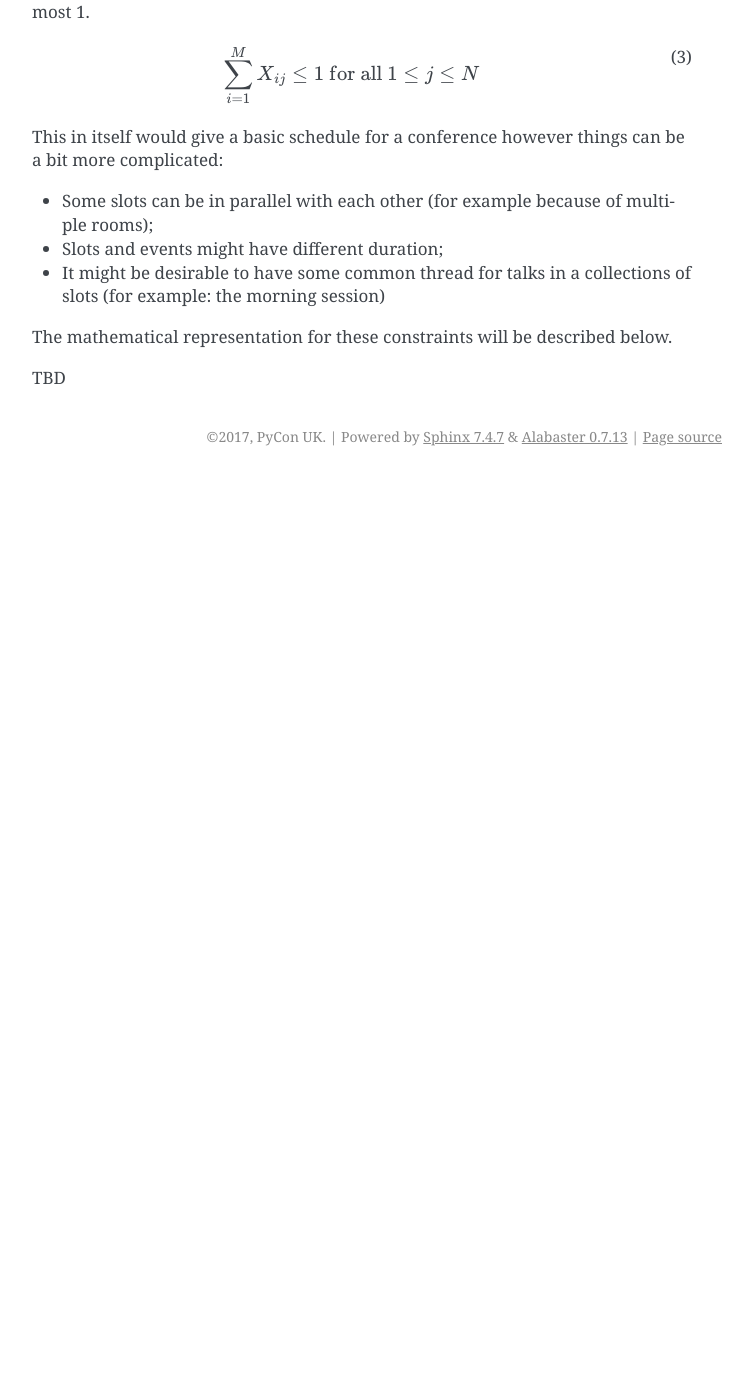
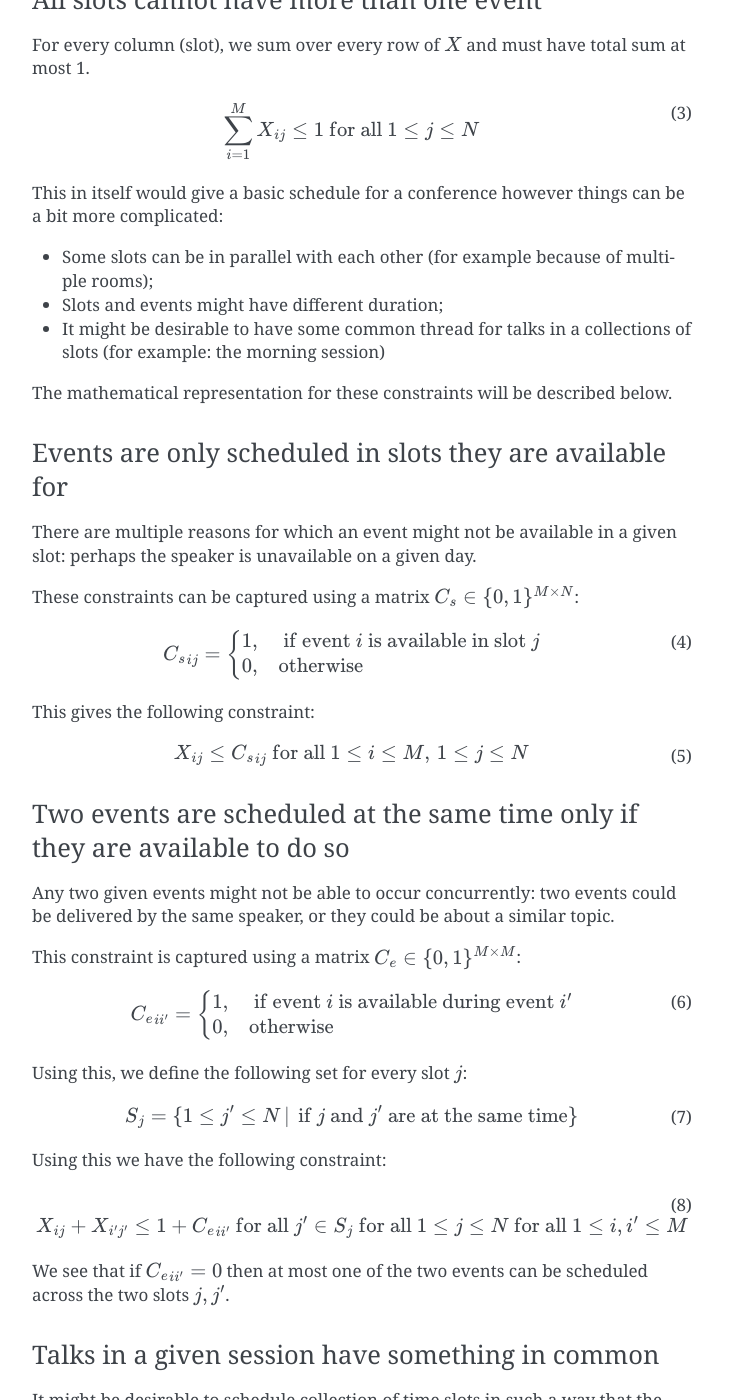
Before and after one commit to PyconUK/ConferenceScheduler, a Sphinx documentation site: the page built from docs/background/mathematical_model.rst, in a window 1280 px wide and 1400 px high, scrolled down 685 px. Shown: the whole window, without its empty margins (388-1140 px from the left). Built offline with Sphinx 7.4.7, drawn with Linux system fonts in a browser that asks for light colours; before the commit the page ends 1161 px from its top, so only the background shows below that; some of the changed text lies outside the part shown.

Commit message:
All constraints written in math formulation.

```diff
--- a/docs/background/mathematical_model.rst
+++ b/docs/background/mathematical_model.rst
@@ -1,5 +1,6 @@
 Mathematical model
 ==================
+
 
 The scheduler work by solving a well understood mathematical problem called an
 integer linear program.
@@ -19,6 +20,9 @@ the schedule is mathematically represented by a binary matrix :math:`X\in\{0,
 
 From that we can build up various constraints on what is a valid schedule.
 
+The constraints
++++++++++++++++
+
 
 All events must be scheduled
 ----------------------------
@@ -27,7 +31,7 @@ For every row (event), we sum over every column of :math:`X` and must have total
 sum 1.
 
 .. math::
-   :label: all_events_scheduled
+   :label: all_events_scheduled_constraint
 
    \sum_{j=1}^{N} X_{ij} = 1\text{ for all }1\leq i\leq M
 
@@ -39,7 +43,7 @@ For every column (slot), we sum over every row of :math:`X` and must have total
 sum at most 1.
 
 .. math::
-   :label: all_slots_at_most_1_event
+   :label: all_slots_at_most_1_event_constraint
 
    \sum_{i=1}^{M} X_{ij} \leq 1\text{ for all }1\leq j\leq N
 
@@ -55,4 +59,107 @@ be a bit more complicated:
 
 The mathematical representation for these constraints will be described below.
 
-TBD
+Events are only scheduled in slots they are available for
+---------------------------------------------------------
+
+There are multiple reasons for which an event might not be available in a given
+slot: perhaps the speaker is unavailable on a given day.
+
+These constraints can be captured using a matrix :math:`C_s\in\{0, 1\}^{M\times
+N}`:
+
+.. math::
+   :label: slot_constraint_matrix
+
+   {C_{s}}_{ij} =
+   \begin{cases}
+       1,&\text{ if event }i\text{ is available in slot }j\\
+       0,&\text{otherwise}
+   \end{cases}
+
+This gives the following constraint:
+
+.. math::
+   :label: slot_constraint
+
+    X_{ij} \leq {C_{s}}_{ij}\text{ for all }1\leq i\leq M,\,1\leq j\leq N
+
+Two events are scheduled at the same time only if they are available to do so
+-----------------------------------------------------------------------------
+
+Any two given events might not be able to occur concurrently: two events could
+be delivered by the same speaker, or they could be about a similar topic.
+
+This constraint is captured using a matrix :math:`C_{e}\in\{0, 1\}^{M\times M}`:
+
+.. math::
+   :label: event_constraint_matrix
+
+   {C_{e}}_{ii'} =
+   \begin{cases}
+       1,&\text{ if event }i\text{ is available during event }i'\\
+       0,&\text{otherwise}
+   \end{cases}
+
+Using this, we define the following set for every slot :math:`j`:
+
+.. math::
+   :label: concurrent_slot_set
+
+   S_j = \{1\leq j'\leq N\,|\,\text{ if }j\text{ and }j'\text{ are at the same time}\}
+
+Using this we have the following constraint:
+
+.. math::
+   :label: event_constraint
+
+    X_{ij}  + X_{i'j'} \leq 1 + {C_{e}}_{ii'}\text{ for all }j'\in S_j\text{ for all }1\leq j\leq N\text{ for all }1\leq i,i'\leq M
+
+We see that if :math:`{C_{e}}_{ii'}=0` then at most one of the two events can be
+scheduled across the two slots :math:`j,j'`.
+
+Talks in a given session have something in common
+-------------------------------------------------
+
+It might be desirable to schedule collection of time slots in such a way that
+the events in that collection have something in common. Perhaps all talks in a
+morning session in a particular room should be welcoming to delegates of a given
+level of expertise.
+
+To do this we first need to capture each collection of slots in to sessions, and
+we define the following set for every slot :math:`j`:
+
+.. math::
+   :label: same_session_set
+
+   {K}_{j} = \{1\leq j' \leq N\,|\,\text{ if }j\text{ and }j'\text{ are in the same session}\}
+
+We also assume that we have a number of collections of events. Note that these
+collections are non disjoint: any event can be in multiple collections. We refer
+to these collections as "tags": an event can for example be tagged as
+"beginner".
+
+Using this we define the following set for every event :math:`i`
+
+.. math::
+   :label: same_tag_event_set
+
+   T_i = \{1\leq i'\leq M\,|\,\text{ if }i\text{ and }j\text{ do not share a tag}\}
+
+This leads us to the following constraint:
+
+.. math::
+   :label: tag_constraint
+
+    X_{ij}  + X_{i'j'} \leq 1 \text{ for all  }j'\in K_j\text{ for all }1\leq j\leq N\text{ for all }i'\in T_i\text{ for all }1\leq i\leq M
+
+
+Expressions :eq:`all_events_scheduled_constraint`,
+:eq:`all_slots_at_most_1_event_constraint`,
+:eq:`slot_constraint`, :eq:`event_constraint` and :eq:`tag_constraint` define a
+valid schedule and can be used by themselves.
+
+However, it might be desirable to also optimise a given objective function.
+
+Objective functions
++++++++++++++++++++
```
